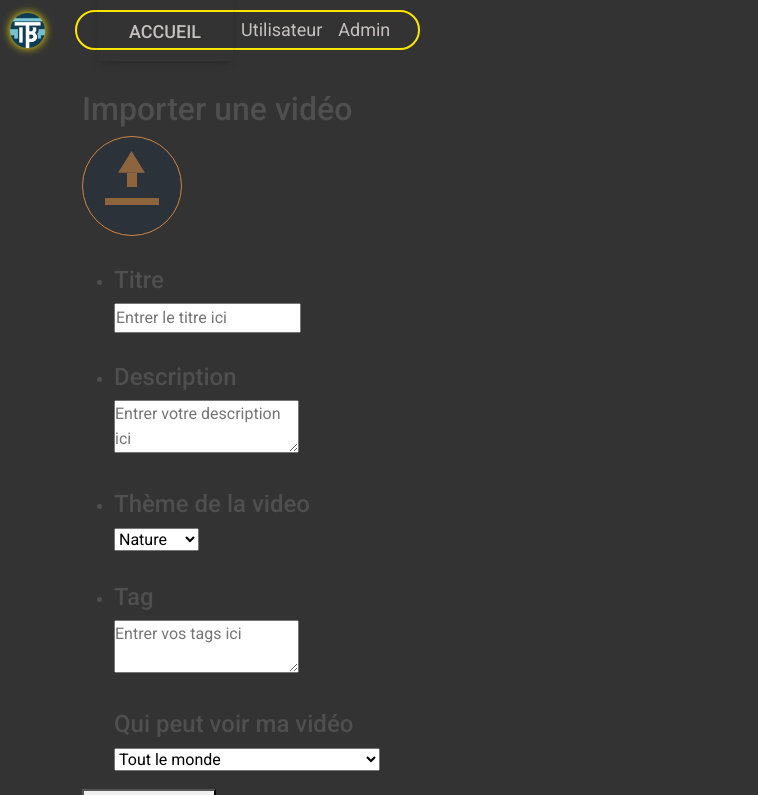
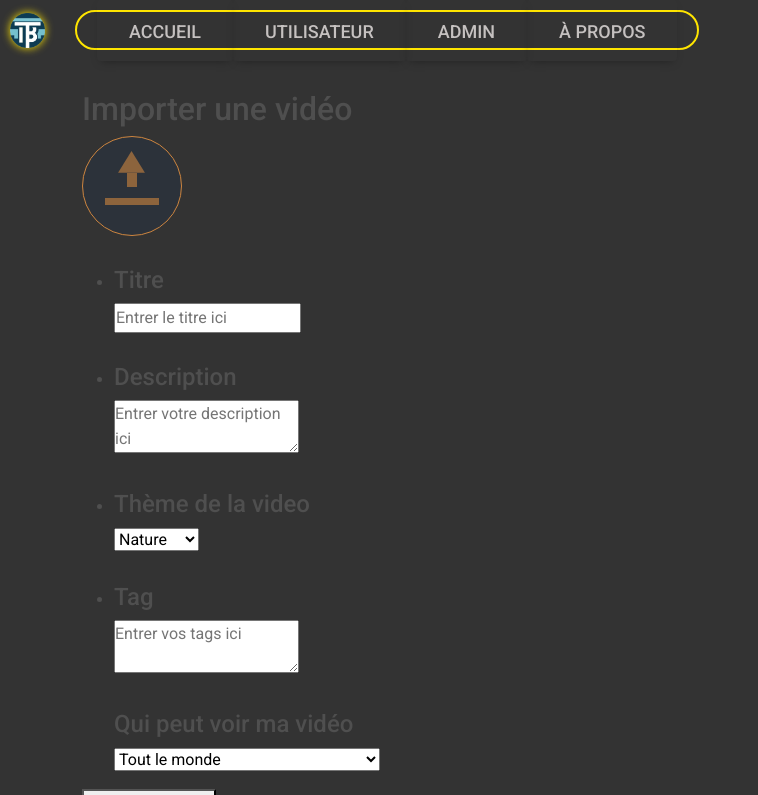
Before and after one commit to WildCodeSchool/2023-09-JS-BDX-P3-only-famous, a React (Vite) app in the folder frontend/: page /upload in a window 1280 px wide. Shown: the top 795 px of the page, without its empty margins (0-758 px from the left). Built offline with nearby package versions, Linux system fonts and the light colour scheme.

Commit message:
adding media query

```diff
--- a/frontend/package.json
+++ b/frontend/package.json
@@ -14,6 +14,7 @@
     "react-dom": "^18.2.0",
     "react-icons": "^4.12.0",
     "react-player": "^2.13.0",
+    "react-responsive": "^9.0.2",
     "react-router-dom": "^6.20.1",
     "react-zoom-pan-pinch": "^3.3.0",
     "sass": "^1.69.5"
--- a/frontend/src/App.jsx
+++ b/frontend/src/App.jsx
@@ -1,11 +1,33 @@
+import { useEffect } from "react";
+import { useMediaQuery } from "react-responsive";
 import "./styles/_index.scss";
 import { Outlet } from "react-router-dom";
 import "./App.css";
 import Footer from "./components/Footer";
 // import RastaMenu from "./components/RastaMenu";
 import SlidingNavbar from "./components/SlidingNavbar";
+import { useUserContext } from "./context/UserContext";
 
 function App() {
+  const { setMobileMode } = useUserContext();
+  const match = useMediaQuery({ query: "(min-width : 600px)" });
+  // window.addEventListener("resize", () => {
+  //   if (window.innerWidth > 600) {
+  //     setMobileMode(false);
+  //   } else if (window.innerWidth <= 600) {
+  //     setMobileMode(true);
+  //     console.log("mobile", window.innerWidth);
+  //   }
+  // });
+
+  useEffect(() => {
+    if (window.innerWidth > 600) {
+      setMobileMode(false);
+    } else {
+      setMobileMode(true);
+    }
+    // console.log("mobile mode ", match);
+  }, [match]);
   return (
     <>
       {/* <Navbar /> */}
--- a/frontend/src/components/SlidingNavbar.jsx
+++ b/frontend/src/components/SlidingNavbar.jsx
@@ -1,11 +1,13 @@
 import { useRef } from "react";
 import { Link, useNavigate } from "react-router-dom";
+import { useUserContext } from "../context/UserContext";
 
 export default function SlidingNavbar() {
   const navigate = useNavigate();
   const closeButton = useRef();
   const myNav = useRef();
   const refLinks = useRef();
+  const { mobileMode } = useUserContext();
 
   function openNav() {
     myNav.current.style.width = "100%";
@@ -14,15 +16,19 @@ export default function SlidingNavbar() {
   function closeNav() {
     myNav.current.style.width = "0%";
   }
+
   return (
     <div className="navbar-full">
       <div className="navbar-flat">
         <button
           type="button"
           onClick={() => {
+            // console.log("mobile? ", mobileMode);
+            if (mobileMode) {
               openNav();
               // refLinks.current.style.transform = `translate(600px, 0)`;
               refLinks.current.classList.toggle("slide-left");
+            }
           }}
         >
           <img src="./src/assets/logo.png" alt="logo" className="logo" />
@@ -32,15 +38,18 @@ export default function SlidingNavbar() {
           <button type="button" className="btn">
             <span>Accueil</span>
           </button>
-          <Link to="/">
+          <button type="button" className="btn">
             <span>Utilisateur</span>
-          </Link>
-          <Link to="/">
+          </button>
+          <button type="button" className="btn">
             <span>Admin</span>
-          </Link>
+          </button>
+          <button type="button" className="btn">
+            <span>À propos</span>
+          </button>
         </div>
       </div>
-
+      {mobileMode && (
         <div className="navbar-burger">
           <div id="myNav" className="overlay" ref={myNav}>
             <button
@@ -75,6 +84,7 @@ export default function SlidingNavbar() {
             </div>
           </div>
         </div>
+      )}
     </div>
   );
 }
--- a/frontend/src/context/UserContext.jsx
+++ b/frontend/src/context/UserContext.jsx
@@ -16,6 +16,7 @@ export default function UserContextProvider({ children }) {
     imgUrl: "",
     isActive: 0,
   });
+  const [mobileMode, setMobileMode] = useState(true);
   // state used in user creation request
   const [formValue, setFormValue] = useState({
     email: "",
@@ -191,6 +192,8 @@ export default function UserContextProvider({ children }) {
       linkToVideo,
       setLinkToVideo,
       activateAccount,
+      mobileMode,
+      setMobileMode,
     }),
     [
       user,
@@ -204,6 +207,8 @@ export default function UserContextProvider({ children }) {
       linkToVideo,
       setLinkToVideo,
       activateAccount,
+      mobileMode,
+      setMobileMode,
     ]
   );
   return (
```
Also changed, not shown: 2 other files (tests, documents, lock files or other folders). Lines whose indentation alone changed are shown as unchanged.
